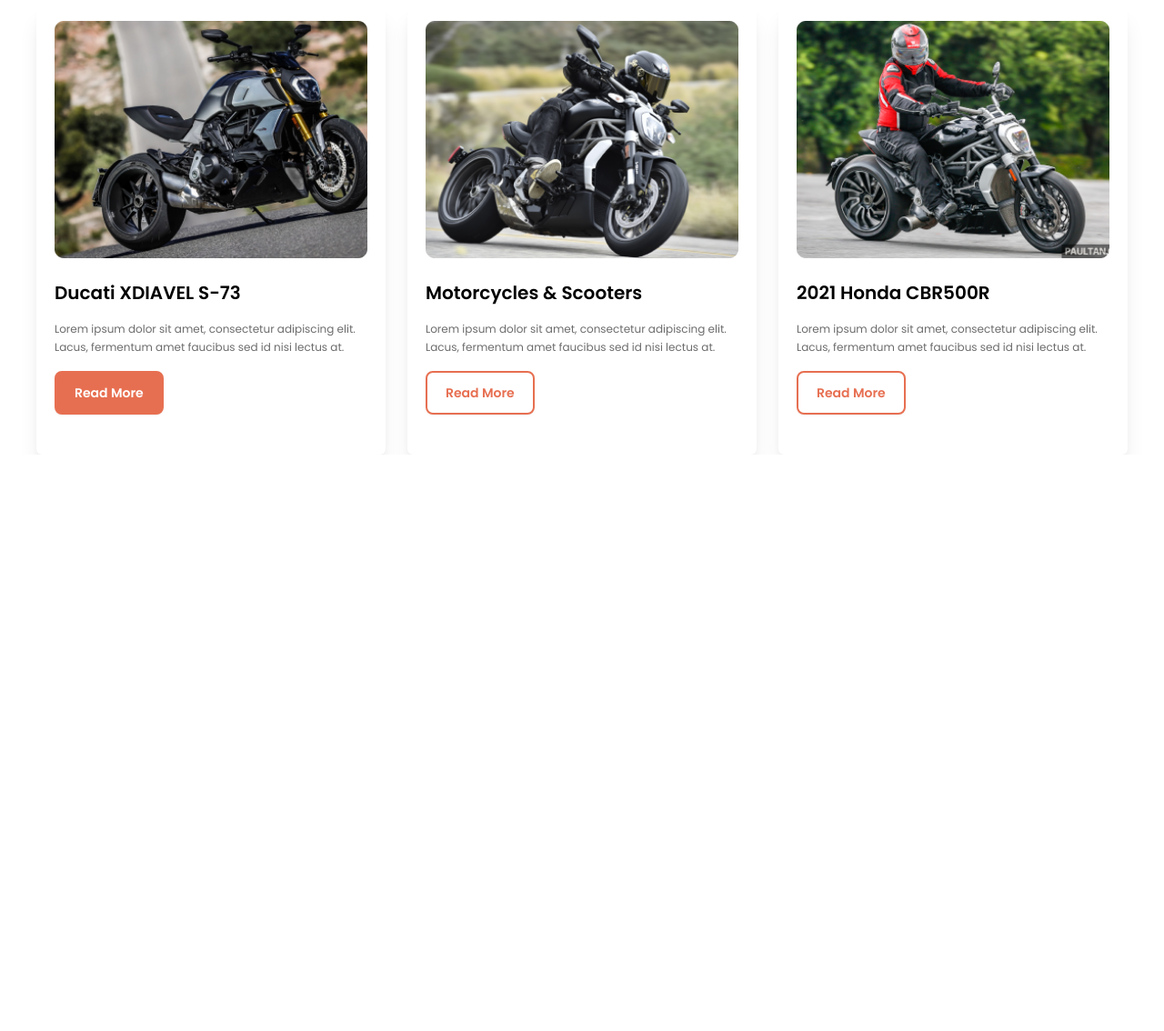
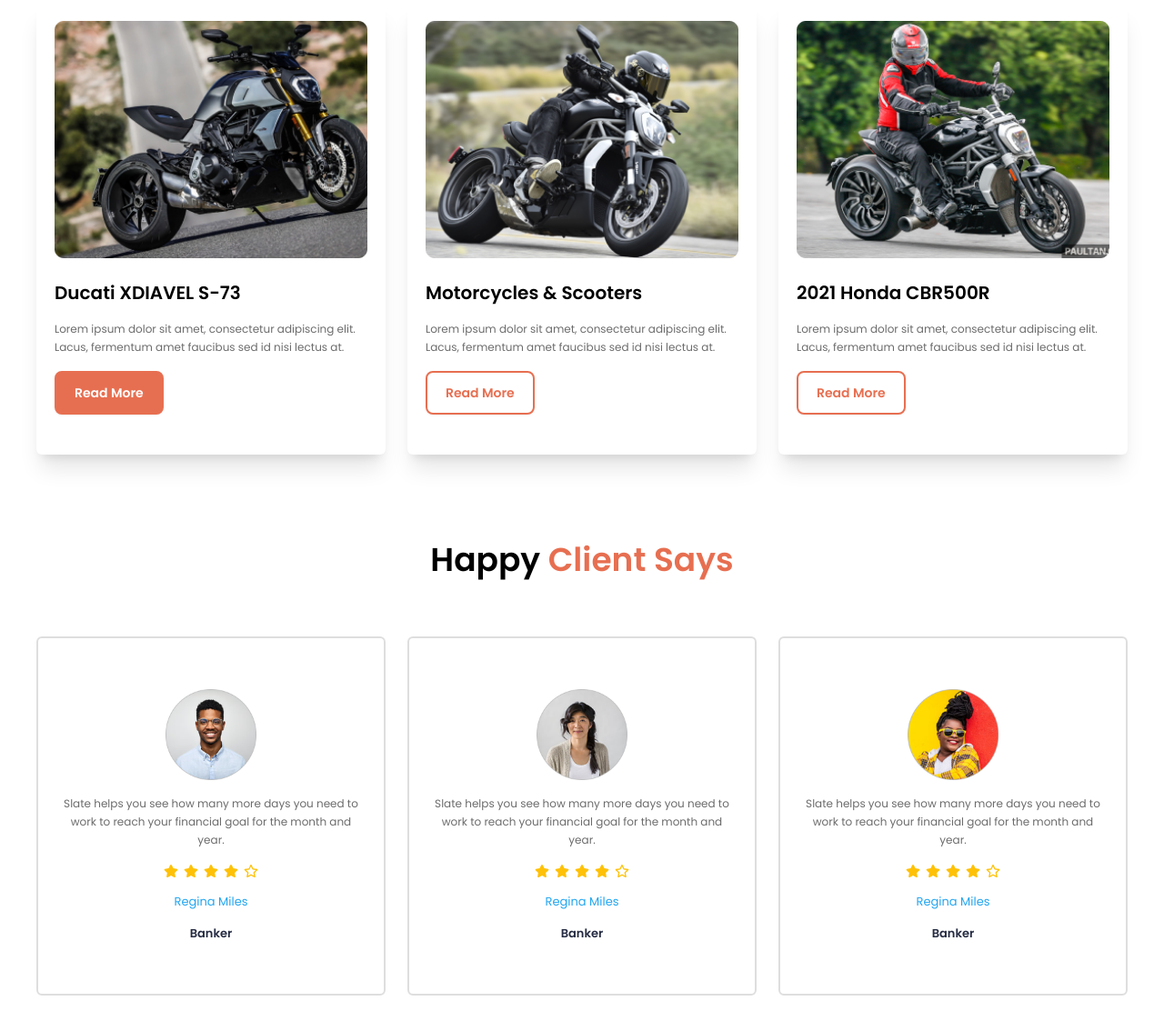
Before and after one commit to sarfarazakram576/Bike-Zone, a plain HTML site: page index.html in a window 1280 px wide. Shown: the part 1322-2456 px from the top of the page at 91% size. Before the commit the page ends 1822 px from the top, so only its background shows below. Drawn offline with nearby package versions, Linux system fonts and the light colour scheme.

Commit message:
added some section

```diff
--- a/index.html
+++ b/index.html
@@ -198,7 +198,7 @@
     </div>
 
     <div class="my-24">
-      <h1 class="text-4xl text-black font-bold text-center my-8">Fetured Bikes In This Year</h1>
+      <h1 class="text-4xl text-black font-semibold text-center my-8">Fetured Bikes In This Year</h1>
       <p class="text-[15px] font-semibold text-center my-2  text-[#E76F51]">Best <span
           class="py-1 border-b border-[#E76F51]">bike collec</span>tion</p>
 
@@ -209,10 +209,11 @@
       </div>
     </div>
 
-    <div>
-      <h1 class="text-4xl text-black font-bold text-center my-8">Latest News</h1>
 
-      <div class="grid grid-cols-1 lg:grid-cols-3 gap-6 mx-10">
+    <div class="my-24">
+      <h1 class="text-4xl text-black font-semibold text-center my-8">Latest News</h1>
+
+      <div class="grid grid-cols-1 md:grid-cols-2 lg:grid-cols-3 gap-6 mx-10">
 
         <div class="card card-compact bg-base-100 shadow-xl p-5 rounded-[6px]">
           <figure>
@@ -266,6 +267,97 @@
         </div>
       </div>
     </div>
+
+
+    <div class="my-24">
+      <h1 class="text-4xl text-black font-semibold text-center my-16">Happy <span class="text-bike-primary">Client
+          Says</span></h1>
+
+      <div class="grid grid-cols-1 md:grid-cols-2 lg:grid-cols-3 gap-6 mx-10">
+
+
+
+        <div class="card card-compact bg-base-100 py-14 px-5 rounded-[6px] text-center border-2 border-[#DEDEDE]">
+          <div class="">
+
+            <img src="images/others/user-1.png" class="w-[100px] h-[100px] mx-auto">
+
+          </div>
+          <div class="">
+            <p class="my-4 text-[12px] leading-5 text-[#6C6C6C]">Slate helps you see how
+              many more days you need
+              to work to reach your financial
+              goal for the month and year.</p>
+
+          </div>
+          <div class="flex justify-center gap-[6px]">
+            <img src="images/icons/star-solid.svg" alt="" class="w-[16px] h-[16px]">
+            <img src="images/icons/star-solid.svg" alt="" class="w-[16px] h-[16px]">
+            <img src="images/icons/star-solid.svg" alt="" class="w-[16px] h-[16px]">
+            <img src="images/icons/star-solid.svg" alt="" class="w-[16px] h-[16px]">
+            <img src="images/icons/star-regular.svg" alt="" class="w-[16px] h-[16px]">
+
+          </div>
+          <a href="#" class="text-[#23A6F0] text-[13px] my-4">Regina Miles</a>
+          <p class="font-semibold text-[13px] text-[#252B42]">Banker</p>
+        </div>
+
+        <div class="card card-compact bg-base-100 py-14 px-5 rounded-[6px] text-center border-2 border-[#DEDEDE]">
+          <div class="">
+
+            <img src="images/others/user-2.png" class="w-[100px] h-[100px] mx-auto">
+
+          </div>
+          <div class="">
+            <p class="my-4 text-[12px] leading-5 text-[#6C6C6C]">Slate helps you see how
+              many more days you need
+              to work to reach your financial
+              goal for the month and year.</p>
+
+          </div>
+          <div class="flex justify-center gap-[6px]">
+            <img src="images/icons/star-solid.svg" alt="" class="w-[16px] h-[16px]">
+            <img src="images/icons/star-solid.svg" alt="" class="w-[16px] h-[16px]">
+            <img src="images/icons/star-solid.svg" alt="" class="w-[16px] h-[16px]">
+            <img src="images/icons/star-solid.svg" alt="" class="w-[16px] h-[16px]">
+            <img src="images/icons/star-regular.svg" alt="" class="w-[16px] h-[16px]">
+
+          </div>
+          <a href="#" class="text-[#23A6F0] text-[13px] my-4">Regina Miles</a>
+          <p class="font-semibold text-[13px] text-[#252B42]">Banker</p>
+        </div>
+
+        <div class="card card-compact bg-base-100 py-14 px-5 rounded-[6px] text-center border-2 border-[#DEDEDE]">
+          <div class="">
+
+            <img src="images/others/user-3.png" class="w-[100px] h-[100px] mx-auto">
+
+          </div>
+          <div class="">
+            <p class="my-4 text-[12px] leading-5 text-[#6C6C6C]">Slate helps you see how
+              many more days you need
+              to work to reach your financial
+              goal for the month and year.</p>
+
+          </div>
+          <div class="flex justify-center gap-[6px]">
+            <img src="images/icons/star-solid.svg" alt="" class="w-[16px] h-[16px]">
+            <img src="images/icons/star-solid.svg" alt="" class="w-[16px] h-[16px]">
+            <img src="images/icons/star-solid.svg" alt="" class="w-[16px] h-[16px]">
+            <img src="images/icons/star-solid.svg" alt="" class="w-[16px] h-[16px]">
+            <img src="images/icons/star-regular.svg" alt="" class="w-[16px] h-[16px]">
+
+          </div>
+          <a href="#" class="text-[#23A6F0] text-[13px] my-4">Regina Miles</a>
+          <p class="font-semibold text-[13px] text-[#252B42]">Banker</p>
+        </div>
+
+
+      </div>
+
+
+    </div>
+
   </main>
 
 
```
